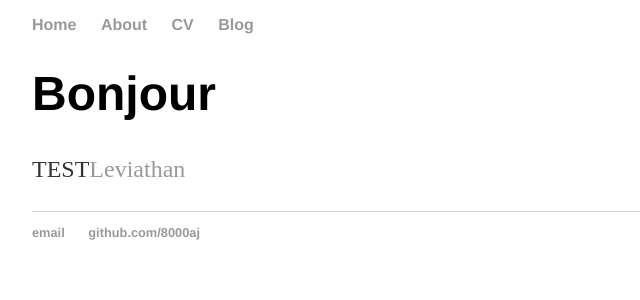
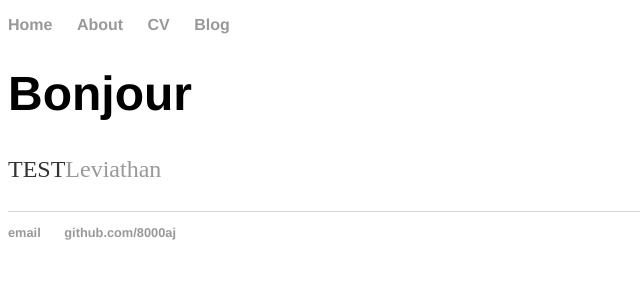
Before and after one commit to 8000aj/Public-Pioneers, a Jekyll site: the page built from index.html, in a window 1280 px wide. Shown: the top 300 px of the page, without its empty margins (0-640 px from the left). Built offline with Jekyll 4.4.1, drawn with Linux system fonts in a browser that asks for light colours.

Commit message:
Update main.css

```diff
--- a/css/main.css
+++ b/css/main.css
@@ -1,6 +1,5 @@
 body {
-    margin: 10px auto;
-    width: 95%;
+    width: auto;
 }
 nav ul, footer ul {
     font-family:'Helvetica', 'Arial', 'Sans-Serif';
```
